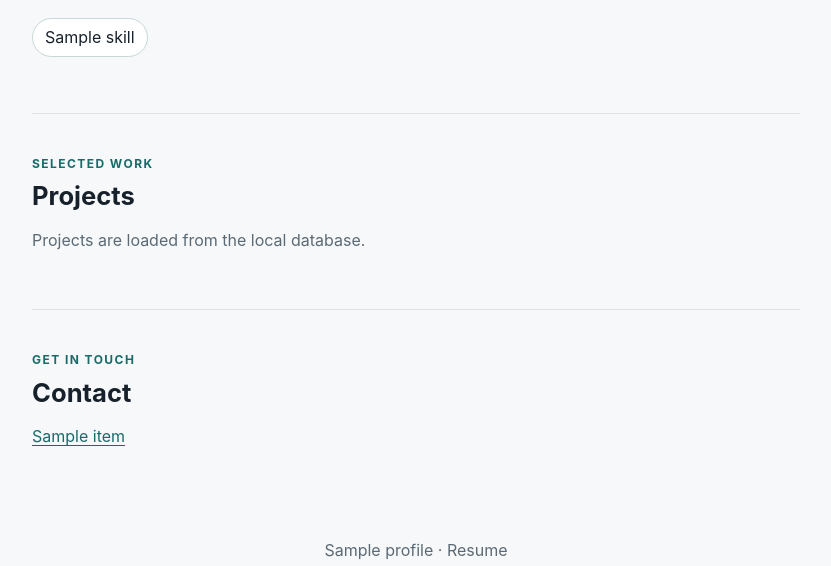
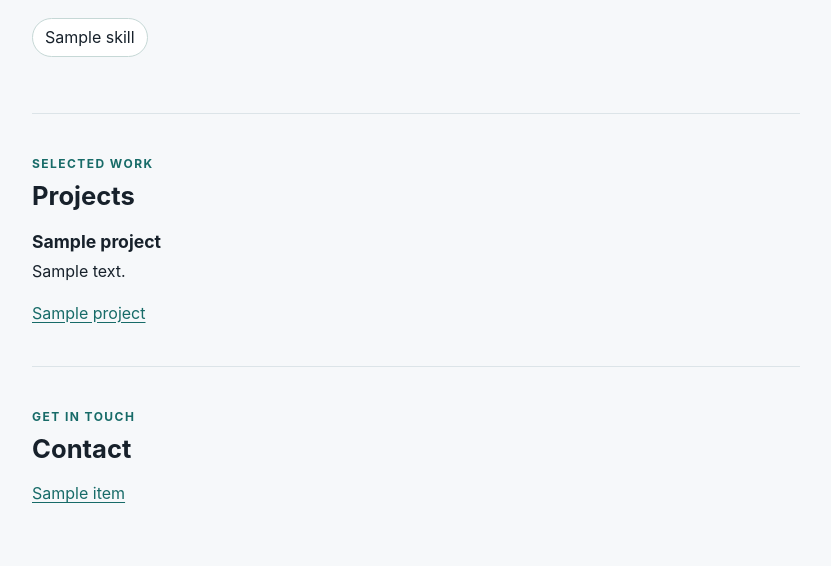
Before and after one commit to nikhilmandyam/career-platform-, a FastAPI app: template app/templates/resume.html in a window 1280 px wide. Shown: the part 1186-1752 px from the top of the page, without its empty margins (224-1055 px from the left). Run offline with FastAPI, Linux system fonts and the light colour scheme; the template is opened without the code that fills it: most values are stand-ins (such as "Sample title", 1, 10 or a date in 2020).

Commit message:
feat: render projects without blocking resume
Co-authored-by: Copilot <223556219+Copilot@users.noreply.github.com>

```diff
--- a/app/main.py
+++ b/app/main.py
@@ -6,6 +6,7 @@ from fastapi.staticfiles import StaticFiles
 from fastapi.templating import Jinja2Templates
 
 from app.content import RESUME_CONTENT
+from app.projects import load_projects
 
 templates = Jinja2Templates(directory=str(Path(__file__).parent / "templates"))
 app = FastAPI()
@@ -21,5 +22,8 @@ def home(request: Request) -> HTMLResponse:
     return templates.TemplateResponse(
         request=request,
         name="resume.html",
-        context={"resume": RESUME_CONTENT},
+        context={
+            "resume": RESUME_CONTENT,
+            "projects": load_projects(),
+        },
     )
--- a/app/templates/resume.html
+++ b/app/templates/resume.html
@@ -81,7 +81,21 @@
       <section id="projects" class="content-section">
         <p class="eyebrow">Selected work</p>
         <h2>Projects</h2>
-        <p class="empty-state">Projects are loaded from the local database.</p>
+        {% if projects is none %}
+          <p class="empty-state">Projects temporarily unavailable. Please try again later.</p>
+        {% elif projects %}
+          {% for project in projects %}
+            <article class="entry">
+              <h3>{{ project.title }}</h3>
+              <p>{{ project.description }}</p>
+              {% if project.url %}
+                <a href="{{ project.url }}">{{ project.title }}</a>
+              {% endif %}
+            </article>
+          {% endfor %}
+        {% else %}
+          <p class="empty-state">No projects listed yet.</p>
+        {% endif %}
       </section>
 
       <section id="contact" class="content-section">
```
Also changed, not shown: tests/test_home.py (+90 -0 lines), tests/test_projects.py (+14 -0 lines).
